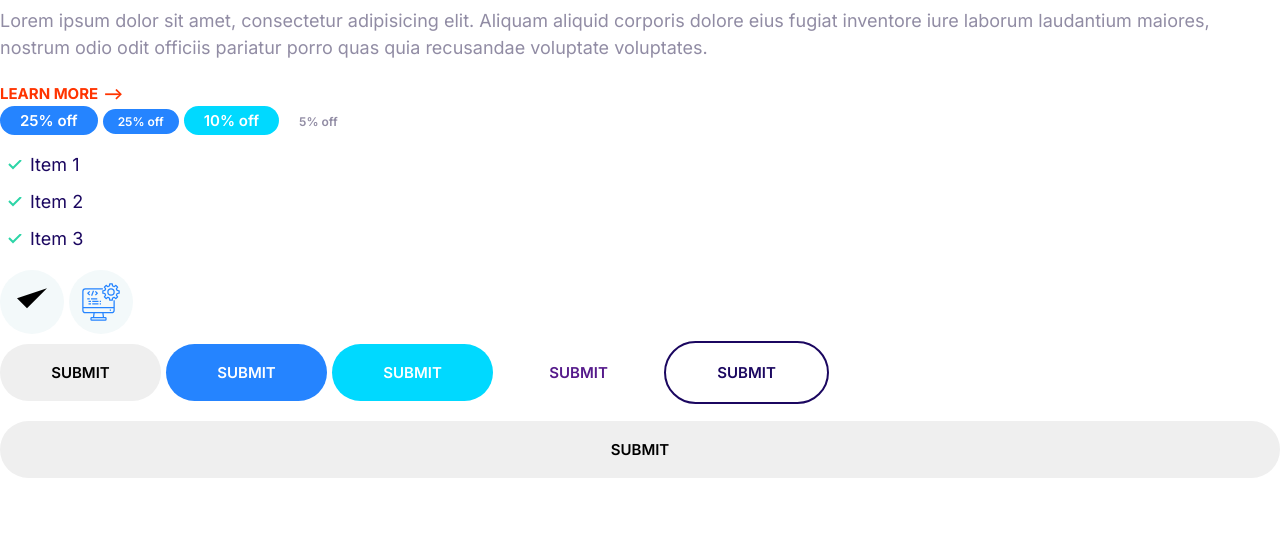
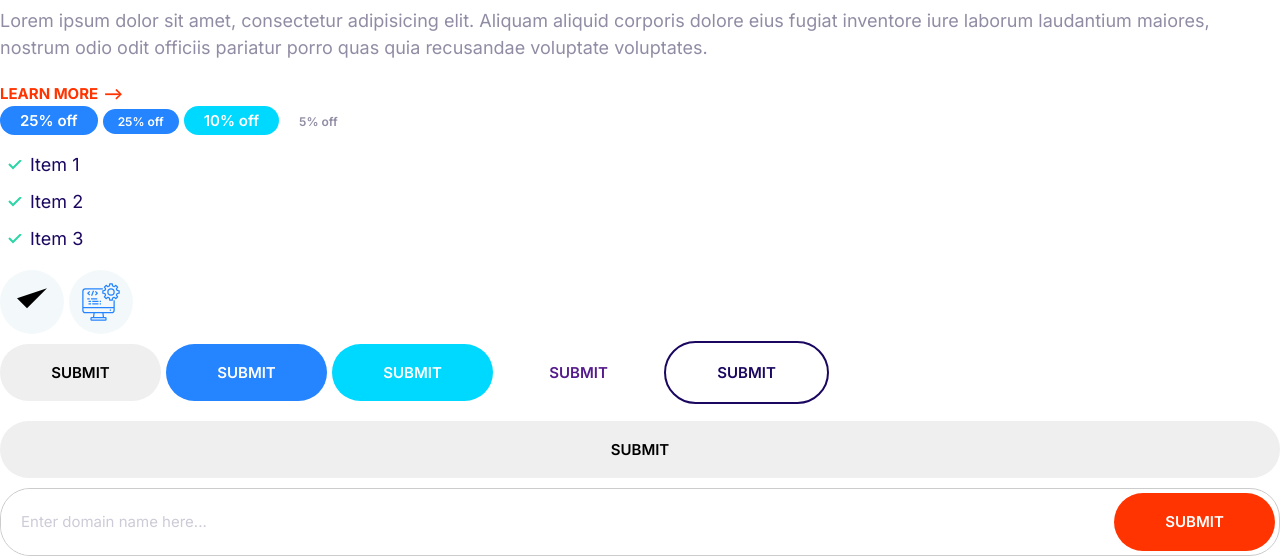
Before and after one commit to quent043/Cloudify, a plain HTML site: page index.html in a window 1280 px wide. Shown: the part 277-833 px from the top of the page. Before the commit the page ends 800 px from the top, so only its background shows below. Drawn offline with Linux system fonts and the light colour scheme.

Commit message:
Added styles for inputs².

```diff
--- a/CSS/styles.css
+++ b/CSS/styles.css
@@ -271,3 +271,42 @@ a {
         font-size: 1.5rem;
     }
 }
+
+
+/* Inputs */
+
+.input {
+    border-radius: var(--border-radius);
+    border: 1px solid var(--color-border);
+    color: var(--color-headings);
+    font-size: 2rem;
+    outline: 0;
+    padding: 1.5rem 3.5rem;
+}
+
+::placeholder {
+    color: #cdcbd7;
+}
+
+.input-group {
+    border: 1px solid var(--color-border);
+    border-radius: var(--border-radius);
+    display: flex;
+}
+
+.input-group .input {
+    border: 0;
+    flex-grow: 1;
+    padding: 1.5rem 2rem;
+    width: 0;
+}
+
+.input-group .btn {
+    margin: 4px;
+}
+
+@media screen and (min-width: 1024px) {
+    .input {
+        font-size: 1.5rem;
+    }
+}
--- a/index.html
+++ b/index.html
@@ -55,5 +55,9 @@
 <div>
     <button class="btn btn--block">Submit</button>
 </div>
+<div class="input-group">
+    <input type="text" class="input" placeholder="Enter domain name here...">
+    <button class="btn btn--accent">Submit</button>
+</div>
 </body>
 </html>
```
Also changed, not shown: components/inputs.html (added, +1 -0 lines).
